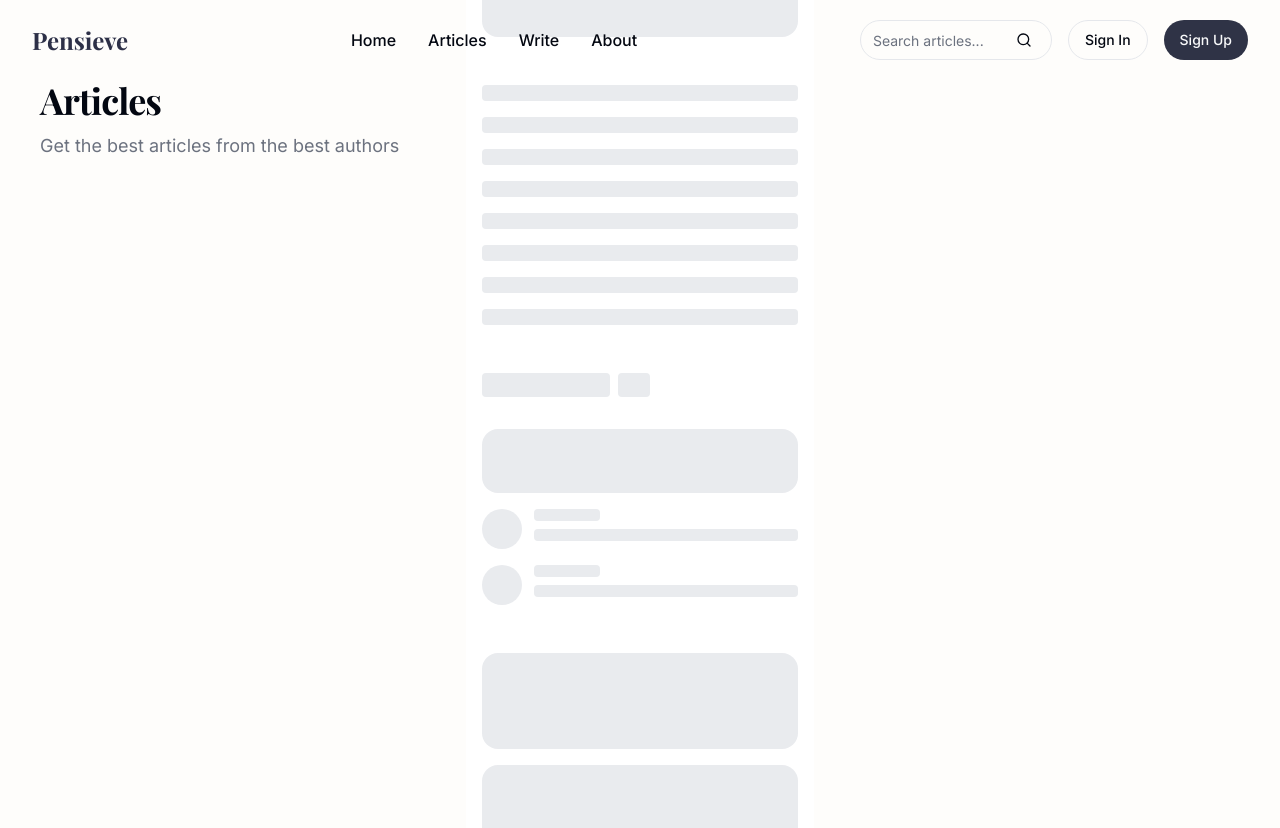
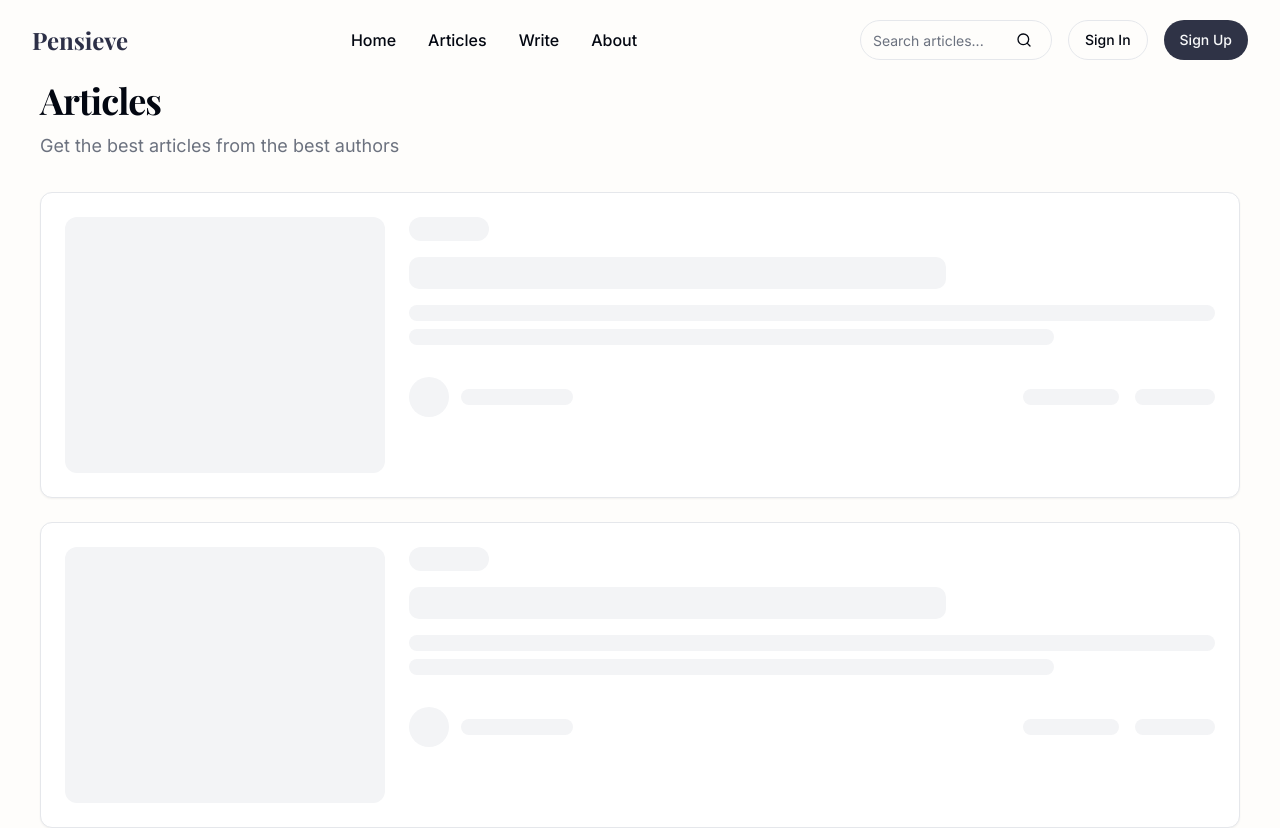
Before and after one commit to AnuragDahal/pensiv, a Next.js app in the folder client/: page /article in a window 1280 px wide. Shown: the top 828 px of the page. Built offline with nearby package versions, Linux system fonts and the light colour scheme; a web font is replaced by a local one.

Commit message:
add articlelist skeleton for loading

```diff
--- a/client/src/app/article/page.tsx
+++ b/client/src/app/article/page.tsx
@@ -1,12 +1,10 @@
 "use client";
+import NotFoundPage from "@/components/NotFoundPage";
+import { useAuthStore } from "@/store/auth-store";
 import axios from "axios";
 import { useEffect, useState } from "react";
 import ArticleCard from "./_components/ArticleCard";
-import NotFoundPage from "@/components/NotFoundPage";
-import ClassicLoader from "@/components/ui/classic-loader";
-import { useAuthStore } from "@/store/auth-store";
-import ArticleSkeleton from "@/components/article/ArticleSkeleton";
-import ArticleCardSkeleton from "@/components/article/ArticleCardSkeleton";
+import { ArticleListSkeleton } from "@/components/article/ArticleListSkeleton";
 
 interface Author {
   name: string;
@@ -65,9 +63,7 @@ const Articles = () => {
           </div>
           <div className="space-y-6">
             {loading ? (
-              <div className="flex items-center justify-center col-span-1 sm:col-span-2 lg:col-span-3 h-64">
-                <ArticleSkeleton />
-              </div>
+              <ArticleListSkeleton count={5} />
             ) : articles.length === 0 ? (
               <NotFoundPage content="No articles found" />
             ) : (
--- /dev/null
+++ b/client/src/components/article/ArticleListSkeleton.tsx
@@ -0,0 +1,99 @@
+import { Skeleton } from "@/components/ui/skeleton";
+import { Card } from "@/components/ui/card";
+
+export function MobileArticleSkeleton() {
+  return (
+    <Card className="overflow-hidden">
+      {/* Article image skeleton */}
+      <Skeleton className="w-full h-64" />
+
+      <div className="p-4 space-y-3">
+        {/* Lifestyle badge skeleton */}
+        <Skeleton className="h-6 w-20 rounded-full" />
+
+        {/* Title skeleton */}
+        <Skeleton className="h-7 w-3/4" />
+
+        {/* Description skeleton - 2 lines */}
+        <div className="space-y-2">
+          <Skeleton className="h-4 w-full" />
+          <Skeleton className="h-4 w-5/6" />
+        </div>
+
+        {/* Author and date row */}
+        <div className="flex items-center justify-between pt-2">
+          <div className="flex items-center gap-2">
+            {/* Avatar skeleton */}
+            <Skeleton className="h-8 w-8 rounded-full" />
+            {/* Author name skeleton */}
+            <Skeleton className="h-4 w-24" />
+          </div>
+          {/* Date skeleton */}
+          <Skeleton className="h-4 w-20" />
+        </div>
+      </div>
+    </Card>
+  );
+}
+
+export function DesktopArticleSkeleton() {
+  return (
+    <Card className="overflow-hidden">
+      <div className="flex gap-6 p-6">
+        {/* Article image skeleton - left side */}
+        <Skeleton className="w-80 h-64 flex-shrink-0 rounded-lg" />
+
+        {/* Content section - right side */}
+        <div className="flex-1 space-y-4">
+          {/* Lifestyle badge skeleton */}
+          <Skeleton className="h-6 w-20 rounded-full" />
+
+          {/* Title skeleton */}
+          <Skeleton className="h-8 w-2/3" />
+
+          {/* Description skeleton - 2 lines */}
+          <div className="space-y-2">
+            <Skeleton className="h-4 w-full" />
+            <Skeleton className="h-4 w-4/5" />
+          </div>
+
+          {/* Author and metadata row */}
+          <div className="flex items-center justify-between pt-4">
+            <div className="flex items-center gap-3">
+              {/* Avatar skeleton */}
+              <Skeleton className="h-10 w-10 rounded-full" />
+              {/* Author name skeleton */}
+              <Skeleton className="h-4 w-28" />
+            </div>
+            <div className="flex items-center gap-4">
+              {/* Date skeleton */}
+              <Skeleton className="h-4 w-24" />
+              {/* Read time skeleton */}
+              <Skeleton className="h-4 w-20" />
+            </div>
+          </div>
+        </div>
+      </div>
+    </Card>
+  );
+}
+
+export function ArticleListSkeleton({ count = 2 }: { count?: number }) {
+  return (
+    <>
+      {/* Mobile view - stacked cards */}
+      <div className="md:hidden space-y-4">
+        {Array.from({ length: count }).map((_, i) => (
+          <MobileArticleSkeleton key={i} />
+        ))}
+      </div>
+
+      {/* Desktop view - horizontal cards */}
+      <div className="hidden md:block space-y-6">
+        {Array.from({ length: count }).map((_, i) => (
+          <DesktopArticleSkeleton key={i} />
+        ))}
+      </div>
+    </>
+  );
+}
```
